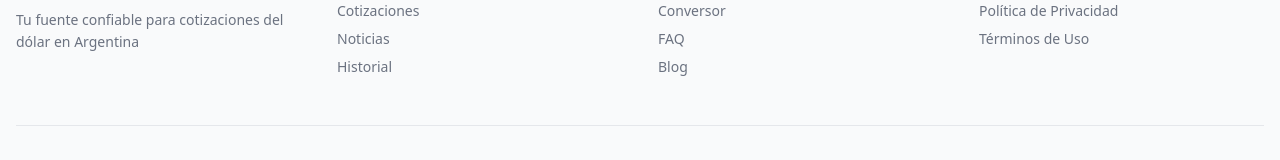
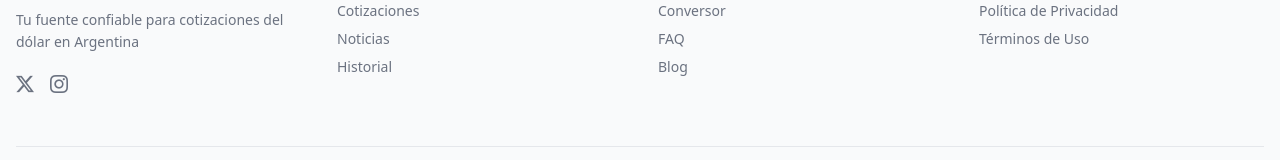
Before and after one commit to fg-francogaleano/dolarActual, a Next.js app: page / in a window 1280 px wide. Shown: the part 986-1146 px from the top of the page. Built offline with nearby package versions, Linux system fonts and the light colour scheme; no server answers; the database is empty.

Commit message:
Linkeo de redes sociales

```diff
--- a/app/layout.tsx
+++ b/app/layout.tsx
@@ -25,10 +25,11 @@ const robotoMono = Roboto_Mono({
 // 2. Metadatos Base (SEO)
 export const metadata: Metadata = {
   title: {
-    template: '%s | DolarActual', // Template dinámico para títulos
-    default: 'DolarActual - Cotizaciones del Dólar en Vivo',
+    template: "%s | DolarActual", // Template dinámico para títulos
+    default: "DolarActual - Cotizaciones del Dólar en Vivo",
   },
-  description: "Cotizaciones del dólar oficial, blue, MEP y cripto en Argentina en tiempo real. Noticias financieras y conversores de moneda.",
+  description:
+    "Cotizaciones del dólar oficial, blue, MEP y cripto en Argentina en tiempo real. Noticias financieras y conversores de moneda.",
   icons: {
     icon: "/favicon.ico",
   },
@@ -41,7 +42,17 @@ export default function RootLayout({
 }>) {
   return (
     // 'suppressHydrationWarning' es necesario para el ThemeProvider
-    <html lang="es" suppressHydrationWarning className={`${montserrat.variable} ${robotoMono.variable}`}>
+    <html
+      lang="es"
+      suppressHydrationWarning
+      className={`${montserrat.variable} ${robotoMono.variable}`}
+    >
+      <head>
+        <link
+          rel="stylesheet"
+          href="https://cdn.jsdelivr.net/npm/bootstrap-icons@1.11.3/font/bootstrap-icons.css"
+        />
+      </head>
       <body className="font-sans antialiased bg-background text-foreground min-h-screen flex flex-col">
         <ThemeProvider>
           <LanguageProvider>
@@ -49,9 +60,7 @@ export default function RootLayout({
             <Header />
 
             {/* Contenido principal flexible */}
-            <main className="flex-1 w-full">
-              {children}
-            </main>
+            <main className="flex-1 w-full">{children}</main>
 
             {/* Footer siempre al final */}
             <Footer />
--- a/components/Footer.tsx
+++ b/components/Footer.tsx
@@ -19,11 +19,35 @@ const Footer: React.FC = () => {
             <p className="text-muted-foreground text-sm leading-relaxed">
               {t("footer.description")}
             </p>
+            {/* Redes sociales */}
+            <div className="flex justify-center md:justify-start gap-4 mt-4">
+              <Link
+                href="https://x.com/dolaractual2026"
+                target="_blank"
+                rel="noopener noreferrer"
+                aria-label="X (Twitter)"
+                className="text-muted-foreground hover:text-accent transition-colors text-lg"
+              >
+                <i className="bi bi-twitter-x" />
+              </Link>
+
+              <Link
+                href="https://www.instagram.com/dolaractual.2026/"
+                target="_blank"
+                rel="noopener noreferrer"
+                aria-label="Instagram"
+                className="text-muted-foreground hover:text-accent transition-colors text-lg"
+              >
+                <i className="bi bi-instagram" />
+              </Link>
+            </div>
           </div>
 
           {/* Columna 2: Enlaces Rápidos */}
           <div className="text-center md:text-left">
-            <h3 className="font-semibold text-foreground mb-4">{t("footer.sections")}</h3>
+            <h3 className="font-semibold text-foreground mb-4">
+              {t("footer.sections")}
+            </h3>
             <ul className="space-y-2 text-sm text-muted-foreground">
               <li>
                 <Link
@@ -55,7 +79,9 @@ const Footer: React.FC = () => {
 
           {/* Columna 3: Recursos */}
           <div className="text-center md:text-left">
-            <h3 className="font-semibold text-foreground mb-4">{t("footer.resources")}</h3>
+            <h3 className="font-semibold text-foreground mb-4">
+              {t("footer.resources")}
+            </h3>
             <ul className="space-y-2 text-sm text-muted-foreground">
               <li>
                 <Link
@@ -86,7 +112,9 @@ const Footer: React.FC = () => {
 
           {/* Columna 4: Legal */}
           <div className="text-center md:text-left">
-            <h3 className="font-semibold text-foreground mb-4">{t("footer.legal")}</h3>
+            <h3 className="font-semibold text-foreground mb-4">
+              {t("footer.legal")}
+            </h3>
             <ul className="space-y-2 text-sm text-muted-foreground">
               <li>
                 <Link
@@ -120,196 +148,3 @@ const Footer: React.FC = () => {
 };
 
 export default Footer;
-
-// "use client";
-
-// import React from "react";
-// import Link from "next/link";
-// import { Facebook, Twitter, Instagram, Linkedin } from "lucide-react";
-// import { useLanguage } from "@/contexts/LanguageContext";
-
-// const Footer: React.FC = () => {
-//   const { t } = useLanguage();
-//   const currentYear = new Date().getFullYear();
-
-//   return (
-//     <footer className="bg-[#F9FAFB] dark:bg-[#2D3748] border-t dark:border-[#1A202C] mt-16 transition-colors duration-300">
-//       <div className="container mx-auto px-4 py-12">
-//         <div className="grid grid-cols-1 md:grid-cols-2 lg:grid-cols-4 gap-8">
-//           {/* About */}
-//           <div>
-//             <h3
-//               className="font-bold text-lg mb-4 text-[#0D47A1] dark:text-[#B0C4DE]"
-//             >
-//               Dolaractual.com
-//             </h3>
-//             <p
-//               className="text-sm text-[#212529] dark:text-[#E2E8F0] mb-4"
-//             >
-//               {t("footer.description")}
-//             </p>
-
-//             <div className="flex space-x-3">
-//               <a
-//                 href="#"
-//                 className="text-[#212529] dark:text-[#E2E8F0] hover:text-[#1976D2] dark:hover:text-[#4299E1] transition-colors"
-//               >
-//                 <Facebook className="h-5 w-5" />
-//               </a>
-//               <a
-//                 href="#"
-//                 className="text-[#212529] dark:text-[#E2E8F0] hover:text-[#1976D2] dark:hover:text-[#4299E1] transition-colors"
-//               >
-//                 <Twitter className="h-5 w-5" />
-//               </a>
-//               <a
-//                 href="#"
-//                 className="text-[#212529] dark:text-[#E2E8F0] hover:text-[#1976D2] dark:hover:text-[#4299E1] transition-colors"
-//               >
-//                 <Instagram className="h-5 w-5" />
-//               </a>
-//               <a
-//                 href="#"
-//                 className="text-[#212529] dark:text-[#E2E8F0] hover:text-[#1976D2] dark:hover:text-[#4299E1] transition-colors"
-//               >
-//                 <Linkedin className="h-5 w-5" />
-//               </a>
-//             </div>
-//           </div>
-
-//           {/* Quick Links */}
-//           <div>
-//             <h3
-//               className="font-bold text-lg mb-4 text-[#0D47A1] dark:text-[#B0C4DE]"
-//             >
-//               Enlaces Rápidos
-//             </h3>
-//             <ul className="space-y-2 text-sm">
-//               <li>
-//                 <Link
-//                   href="/cotizaciones"
-//                   className="text-[#212529] dark:text-[#E2E8F0] hover:text-[#1976D2] dark:hover:text-[#4299E1] transition-colors"
-//                 >
-//                   {t("nav.quotations")}
-//                 </Link>
-//               </li>
-//               <li>
-//                 <Link
-//                   href="/conversor"
-//                   className="text-[#212529] dark:text-[#E2E8F0] hover:text-[#1976D2] dark:hover:text-[#4299E1] transition-colors"
-//                 >
-//                   {t("nav.converter")}
-//                 </Link>
-//               </li>
-//               <li>
-//                 <Link
-//                   href="/noticias"
-//                   className="text-[#212529] dark:text-[#E2E8F0] hover:text-[#1976D2] dark:hover:text-[#4299E1] transition-colors"
-//                 >
-//                   {t("nav.news")}
-//                 </Link>
-//               </li>
-//               <li>
-//                 <Link
-//                   href="/blog"
-//                   className="text-[#212529] dark:text-[#E2E8F0] hover:text-[#1976D2] dark:hover:text-[#4299E1] transition-colors"
-//                 >
-//                   {t("nav.blog")}
-//                 </Link>
-//               </li>
-//             </ul>
-//           </div>
-
-//           {/* Resources */}
-//           <div>
-//             <h3
-//               className="font-bold text-lg mb-4 text-[#0D47A1] dark:text-[#B0C4DE]"
-//             >
-//               Recursos
-//             </h3>
-//             <ul className="space-y-2 text-sm">
-//               <li>
-//                 <Link
-//                   href="/faq"
-//                   className="text-[#212529] dark:text-[#E2E8F0] hover:text-[#1976D2] dark:hover:text-[#4299E1] transition-colors"
-//                 >
-//                   {t("nav.faq")}
-//                 </Link>
-//               </li>
-//               <li>
-//                 <Link
-//                   href="/historial"
-//                   className="text-[#212529] dark:text-[#E2E8F0] hover:text-[#1976D2] dark:hover:text-[#4299E1] transition-colors"
-//                 >
-//                   {t("nav.history")}
-//                 </Link>
-//               </li>
-//               <li>
-//                 <Link
-//                   href="/contacto"
-//                   className="text-[#212529] dark:text-[#E2E8F0] hover:text-[#1976D2] dark:hover:text-[#4299E1] transition-colors"
-//                 >
-//                   {t("nav.contact")}
-//                 </Link>
-//               </li>
-//             </ul>
-//           </div>
-
-//           {/* Legal */}
-//           <div>
-//             <h3
-//               className="font-bold text-lg mb-4 text-[#0D47A1] dark:text-[#B0C4DE]"
-//             >
-//               Legal
-//             </h3>
-//             <ul className="space-y-2 text-sm">
-//               <li>
-//                 <a
-//                   href="#"
-//                   className="text-[#212529] dark:text-[#E2E8F0] hover:text-[#1976D2] dark:hover:text-[#4299E1] transition-colors"
-//                 >
-//                   Términos de Uso
-//                 </a>
-//               </li>
-//               <li>
-//                 <a
-//                   href="#"
-//                   className="text-[#212529] dark:text-[#E2E8F0] hover:text-[#1976D2] dark:hover:text-[#4299E1] transition-colors"
-//                 >
-//                   Privacidad
-//                 </a>
-//               </li>
-//               <li>
-//                 <a
-//                   href="#"
-//                   className="text-[#212529] dark:text-[#E2E8F0] hover:text-[#1976D2] dark:hover:text-[#4299E1] transition-colors"
-//                 >
-//                   Cookies
-//                 </a>
-//               </li>
-//             </ul>
-//           </div>
-//         </div>
-
-//         {/* Bottom */}
-//         <div className="mt-8 pt-8 border-t dark:border-[#1A202C]">
-//           <div className="flex flex-col md:flex-row justify-between items-center space-y-4 md:space-y-0">
-//             <p
-//               className="text-sm text-[#212529] dark:text-[#E2E8F0]"
-//             >
-//               © {currentYear} Dolaractual.com. {t("footer.rights")}
-//             </p>
-
-//             <p
-//               className="text-xs text-[#212529] dark:text-[#E2E8F0] opacity-75"
-//             >
-//               {t("footer.disclaimer")}
-//             </p>
-//           </div>
-//         </div>
-//       </div>
-//     </footer>
-//   );
-// };
-
-// export default Footer;
```
